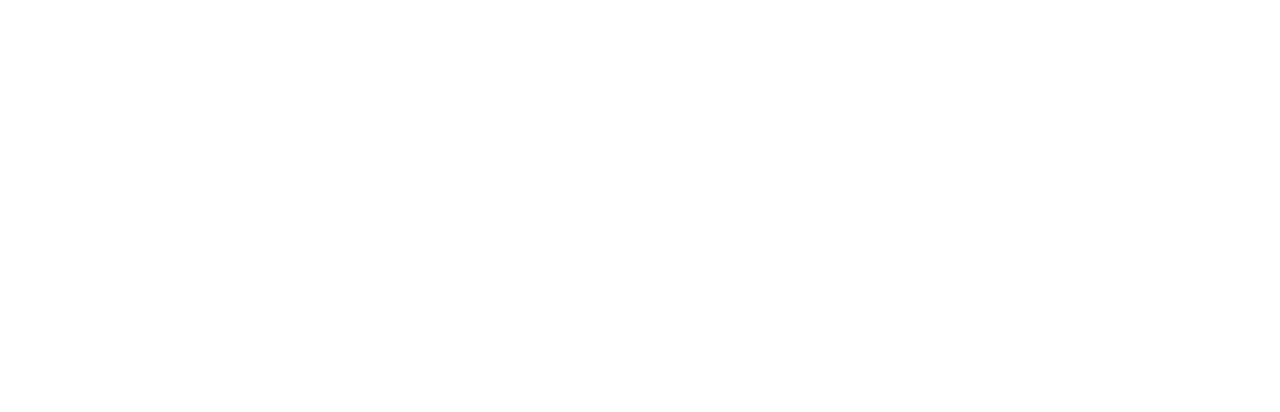
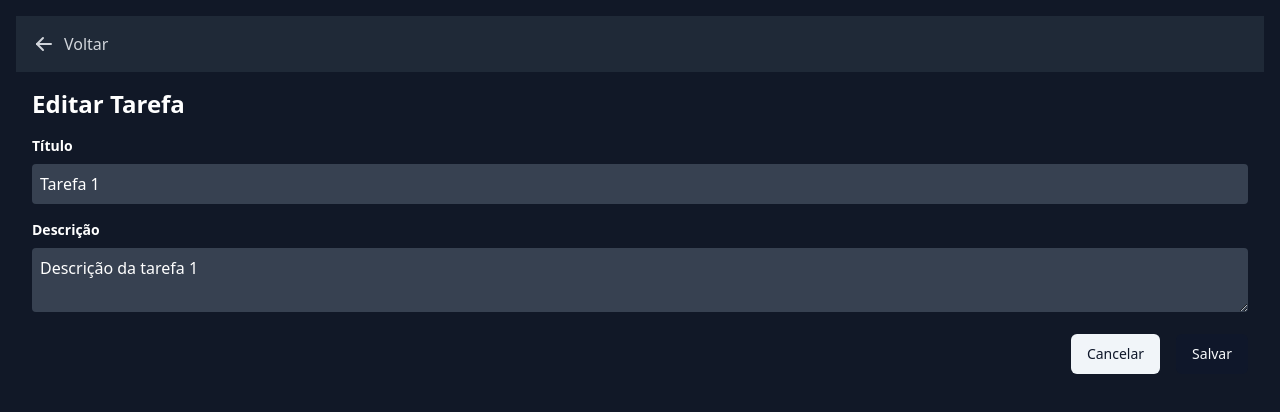
Before and after one commit to erick-escape/todolist_app, a React (Vite) app in the folder web/: page /task-details/1 in a window 1280 px wide. Before the commit this address had no page. Shown: the top 412 px of the page. Built offline with nearby package versions, Linux system fonts and the light colour scheme.

Commit message:
adding edit task view

```diff
--- a/web/src/App.tsx
+++ b/web/src/App.tsx
@@ -1,6 +1,7 @@
 import { BrowserRouter as Router, Routes, Route } from "react-router-dom";
 import Login from "./components/Login/Login";
 import TaskList from "./components/Task/TaskList";
+import TaskEdit from "./components/Task/TaskEdit";
 import UserDetails from "./components/UserDetails/UserDetails";
 
 function App() {
@@ -9,6 +10,7 @@
       <Routes>
         <Route path="/" element={<Login />} />
         <Route path="/tasks" element={<TaskList />} />
+        <Route path="/task-details/:taskId" element={<TaskEdit />} />
         <Route path="/user-details" element={<UserDetails />} />
       </Routes>
     </Router>
--- /dev/null
+++ b/web/src/components/Task/TaskEdit.tsx
@@ -0,0 +1,93 @@
+import { useState, useEffect } from "react";
+import { useNavigate, useParams } from "react-router-dom";
+import { Button } from "../ui/button";
+import { IconArrowLeft } from "@tabler/icons-react";
+
+const EditTask = () => {
+  const { taskId } = useParams(); // Getting taskId from the URL params
+  const navigate = useNavigate();
+
+  // Example initial state, this might come from an API or context
+  const [task, setTask] = useState({ title: "", description: "" });
+
+  useEffect(() => {
+    // Fetch the task data by taskId (this could be an API call)
+    // Assuming a function fetchTaskById is defined elsewhere
+    const fetchedTask = {
+      id: taskId,
+      title: `Tarefa ${taskId}`,
+      description: `Descrição da tarefa ${taskId}`,
+    };
+    setTask(fetchedTask);
+  }, [taskId]);
+
+  const handleInputChange = (e: { target: { name: string; value: string; }; }) => {
+    const { name, value } = e.target;
+    setTask({ ...task, [name]: value });
+  };
+
+  const handleSave = () => {
+    // Logic to save the edited task
+    console.log("Saved task:", task);
+    navigate("/tasks"); // Navigate back to the task list after saving
+  };
+
+  const handleCancel = () => {
+    navigate("/tasks"); // Navigate back to the task list without saving
+  };
+
+  return (
+    <div className="min-h-screen bg-gray-900 text-white p-4">
+      <nav className="bg-gray-800 p-4 flex justify-between items-center">
+        <button
+          onClick={handleCancel}
+          className="flex items-center text-gray-300"
+        >
+          <IconArrowLeft className="h-6 w-6 mr-2" />
+          <span>Voltar</span>
+        </button>
+      </nav>
+
+      <main className="p-4">
+        <h1 className="text-2xl font-bold mb-4">Editar Tarefa</h1>
+        <form>
+          <div className="mb-4">
+            <label className="block text-sm font-bold mb-2" htmlFor="title">
+              Título
+            </label>
+            <input
+              type="text"
+              name="title"
+              id="title"
+              value={task.title}
+              onChange={handleInputChange}
+              className="w-full p-2 bg-gray-700 rounded"
+            />
+          </div>
+          <div className="mb-4">
+            <label className="block text-sm font-bold mb-2" htmlFor="description">
+              Descrição
+            </label>
+            <textarea
+              name="description"
+              id="description"
+              value={task.description}
+              onChange={handleInputChange}
+              className="w-full p-2 bg-gray-700 rounded"
+            ></textarea>
+          </div>
+          <div className="flex justify-end space-x-4">
+            <Button onClick={handleCancel} variant="secondary">
+              Cancelar
+            </Button>
+            <Button onClick={handleSave} variant="default">
+              Salvar
+            </Button>
+          </div>
+        </form>
+      </main>
+    </div>
+  );
+};
+
+export default EditTask;
--- a/web/src/components/Task/TaskList.tsx
+++ b/web/src/components/Task/TaskList.tsx
@@ -10,6 +10,7 @@
   const handleEdit = (taskId: number) => {
     // Lógica para editar a tarefa
     console.log(`Edit task with ID: ${taskId}`);
+    navigate(`/task-details/${taskId}`);
   };
 
   const handleDelete = (taskId: number) => {
```
